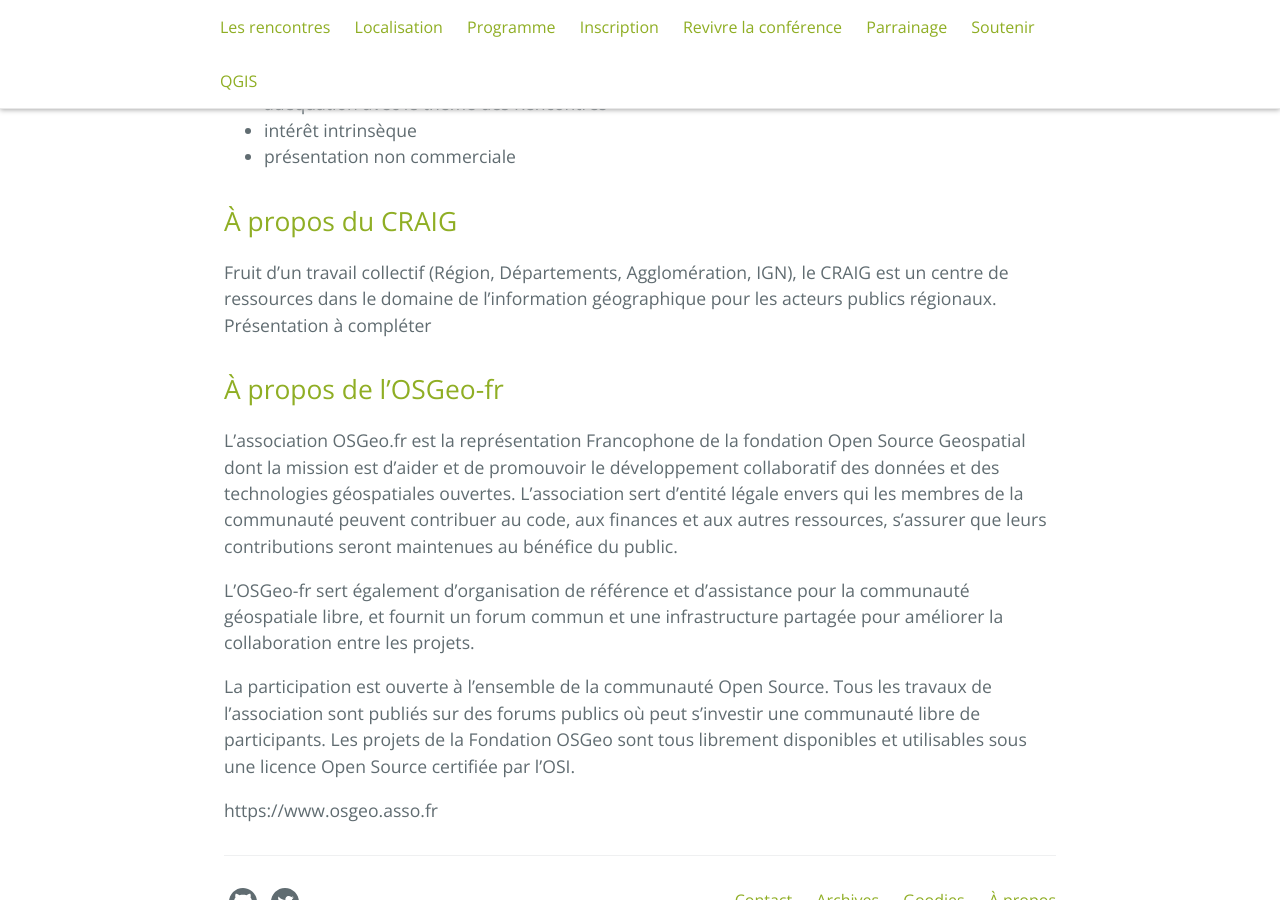
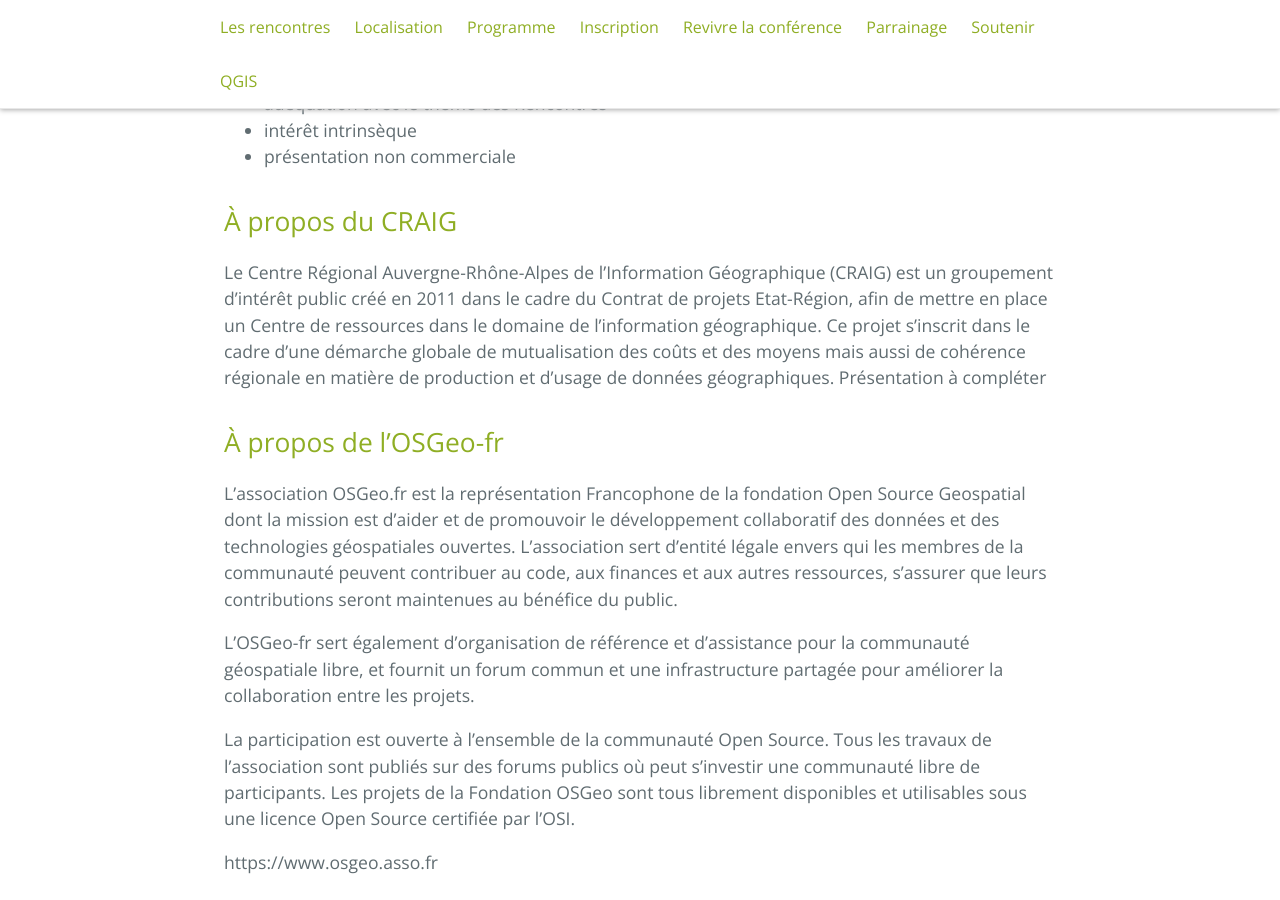
Before and after one commit to OSGeo-fr/QGIS-conf-fr-website, a Jekyll site: the page built from z60_apropos.md, in a window 1280 px wide and 900 px high, scrolled down 1198 px. Built offline with Jekyll 4.4.1, drawn with Linux system fonts in a browser that asks for light colours.

Commit message:
Update z60_apropos.md

```diff
--- a/z60_apropos.md
+++ b/z60_apropos.md
@@ -36,7 +36,7 @@ Pour nous contacter, utiliser le formulaire de [contact]({{ site.url }}{{ site.b
 
 ## À propos du CRAIG
 
-Fruit d'un travail collectif (Région, Départements, Agglomération, IGN), le CRAIG est un centre de ressources dans le domaine de l’information géographique pour les acteurs publics régionaux.
+Le Centre Régional Auvergne-Rhône-Alpes de l'Information Géographique (CRAIG) est un groupement d'intérêt public créé en 2011 dans le cadre du Contrat de projets Etat-Région, afin de mettre en place un Centre de ressources dans le domaine de l'information géographique. Ce projet s'inscrit dans le cadre d'une démarche globale de mutualisation des coûts et des moyens mais aussi de cohérence régionale en matière de production et d'usage de données géographiques.
 Présentation à compléter
 
 ## À propos de l'OSGeo-fr
```
